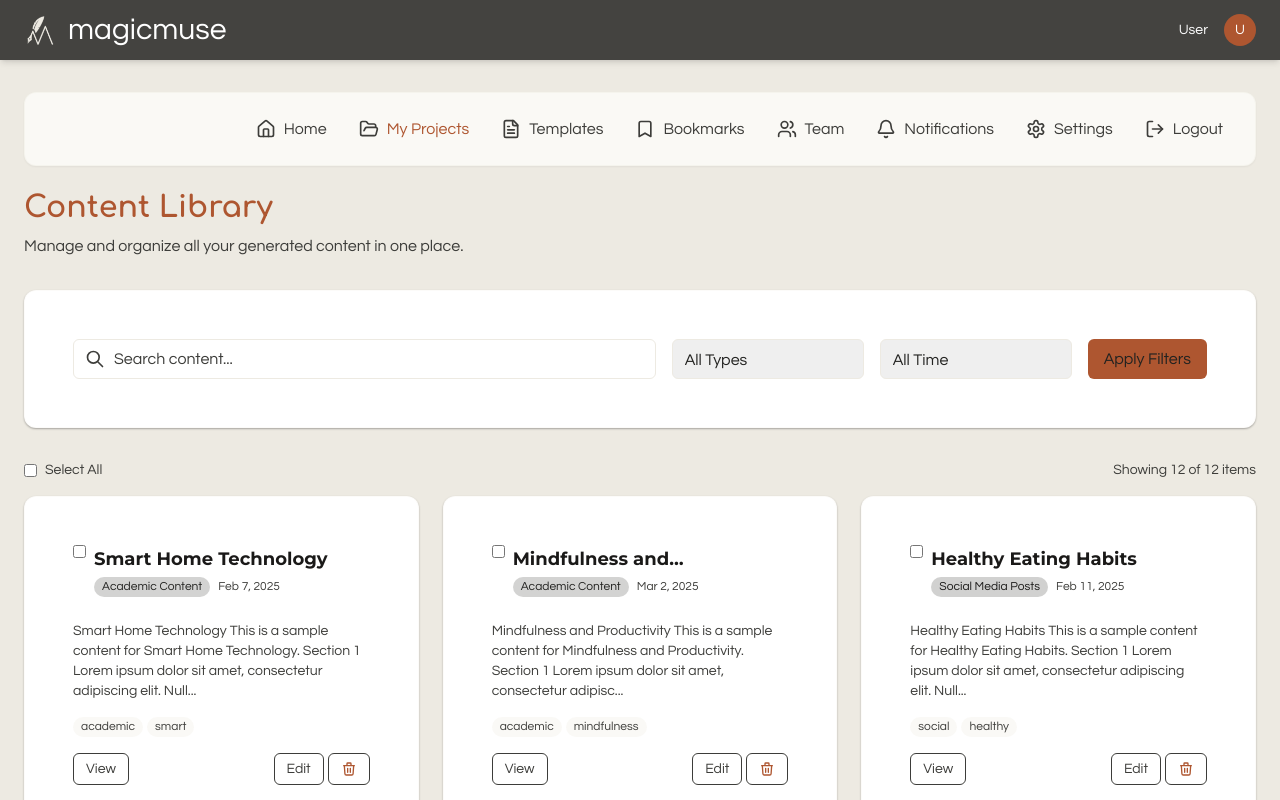
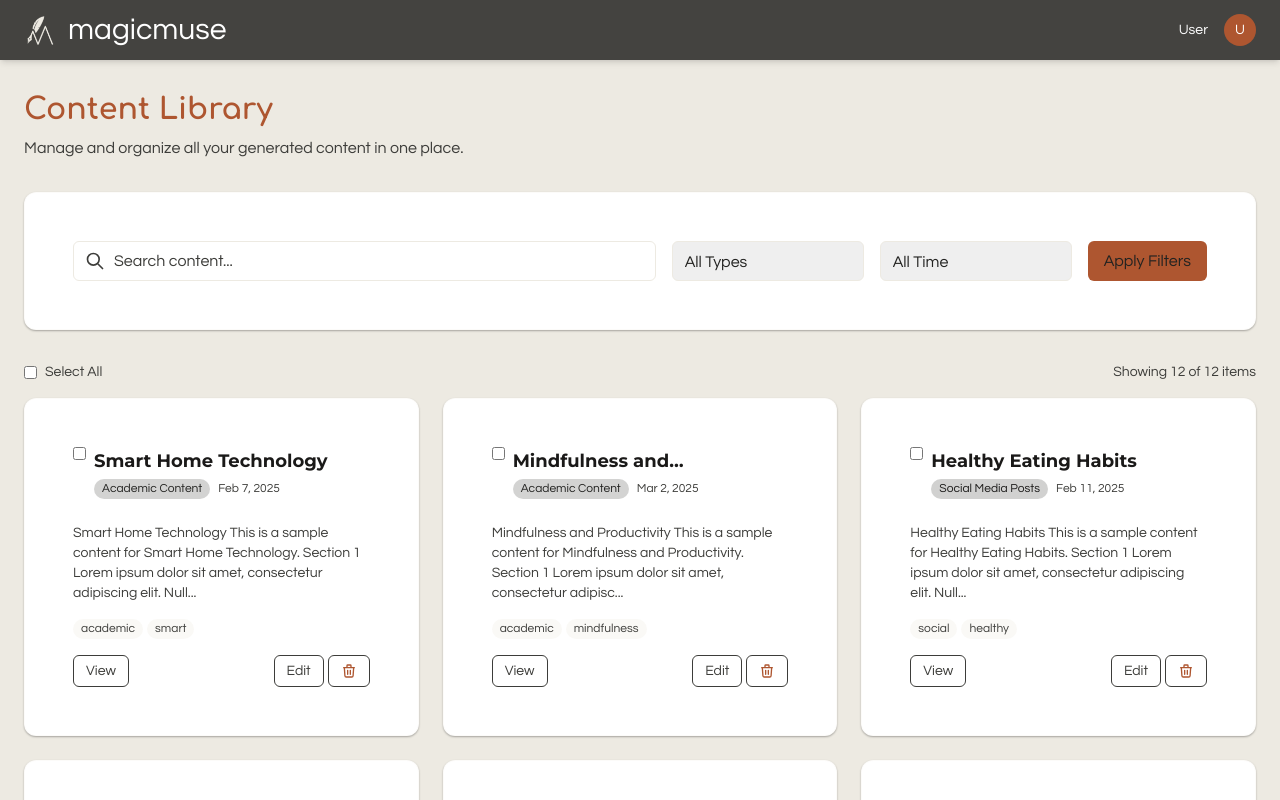
Before and after one commit to kameleyon/muse, a React (Vite) app: page /projects in a window 1280 px wide. Shown: the top 800 px of the page. Built offline with nearby package versions, Linux system fonts and the light colour scheme.

Commit message:
fixing dashboard

```diff
--- a/src/components/layout/DashboardLayout.tsx
+++ b/src/components/layout/DashboardLayout.tsx
@@ -2,7 +2,7 @@ import React from 'react';
 import { useSelector } from 'react-redux';
 import { RootState } from '@/store/store';
 import { Link } from 'react-router-dom';
-import { NavigationMenu } from '@/components/dashboard';
+
 import LandingFooter from '@/components/landing/LandingFooter';
 import {
   Home, FolderOpen, FileText, Bookmark, Users, Bell, Settings, LogOut
@@ -45,8 +45,7 @@ const DashboardLayout: React.FC<DashboardLayoutProps> = ({ children }) => {
 
       {/* Dashboard Content */}
       <div className="px-6 py-8 max-w-7xl mx-auto">
-        {/* Horizontal Navigation Menu */}
-        <NavigationMenu items={navigationItems} />
+
 
         {/* Main Content */}
         <main>
```
